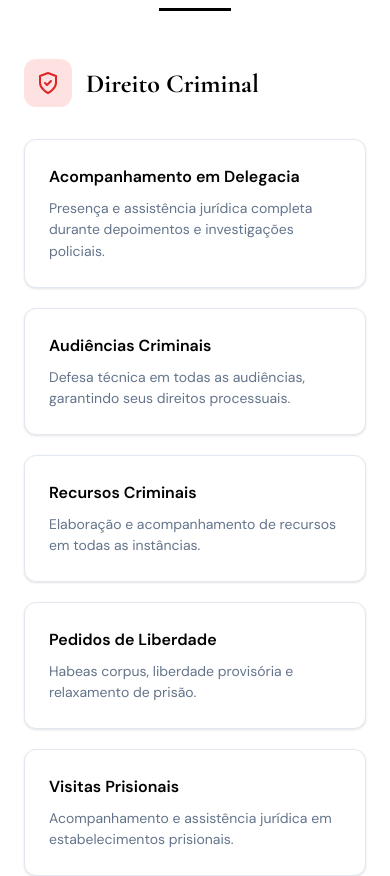
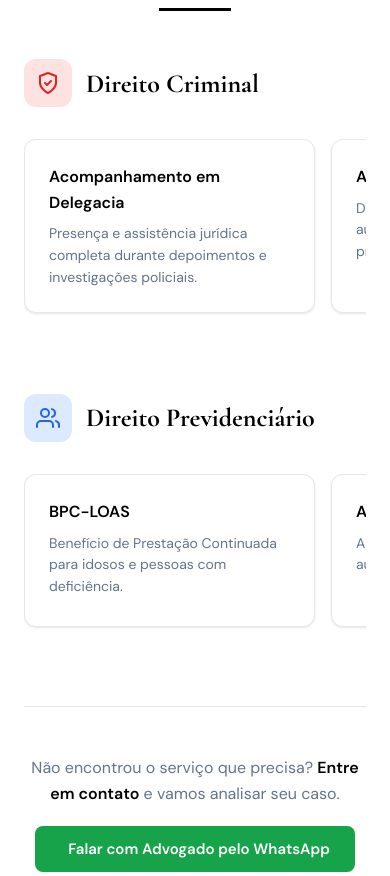
Before and after one commit to Aylan-Moura/SiteDr.JoaoNeto, a website built with Vite: page index.html in a window 390 px wide. Shown: the part 2780-3656 px from the top of the page. Built offline with nearby package versions, Linux system fonts and the light colour scheme.

Commit message:
carrosel

```diff
--- a/src/style.css
+++ b/src/style.css
@@ -1603,11 +1603,29 @@ nav.desktop a:hover {
 }
 
 @media (max-width: 480px) {
-  .cards-grid {
-    grid-template-columns: 1fr;
-  }
 
   .stats-row {
     gap: .5rem;
   }
 }
+
+@media (max-width: 768px) {
+  .cards-grid {
+    display: flex;
+    overflow-x: auto;
+    scroll-snap-type: x mandatory;
+    gap: 1rem;
+    padding-bottom: 1.5rem;
+    scrollbar-width: none; /* Firefox */
+    -ms-overflow-style: none; /* IE and Edge */
+  }
+
+  .cards-grid::-webkit-scrollbar {
+    display: none; /* WebKit */
+  }
+
+  .cards-grid .service-card {
+    flex: 0 0 85%;
+    scroll-snap-align: center;
+  }
+}
```
